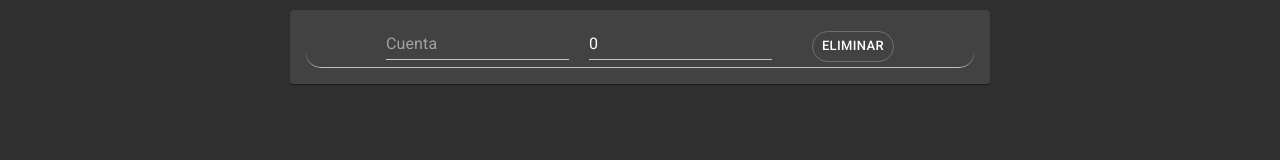
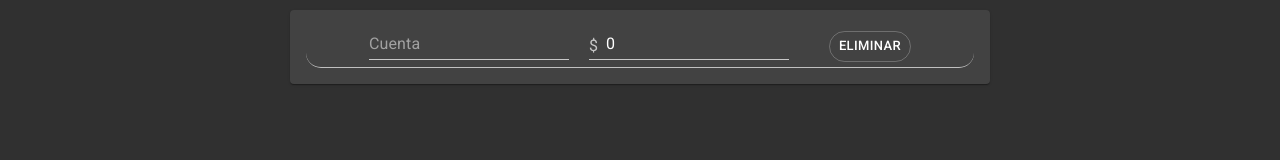
Before and after one commit to roniel-rhack/desfact, a React (Create React App) app: page / in a window 1280 px wide. Shown: the top 160 px of the page. Built offline with nearby package versions, Linux system fonts and the light colour scheme.

Commit message:
Add validation schema & Update components structure

```diff
--- /dev/null
+++ b/src/components/DesgloseField.tsx
@@ -0,0 +1,43 @@
+import React from "react";
+import {Field, FieldArrayRenderProps, FieldAttributes} from "formik";
+import TextField from "@material-ui/core/TextField";
+import {Button} from "@material-ui/core";
+import InputAdornment from "@material-ui/core/InputAdornment";
+
+interface iProps extends FieldAttributes<any> {
+    index: number;
+    arrayHelpers: FieldArrayRenderProps;
+    error?: any;
+}
+
+const DesgloseField = (props: iProps) => {
+    return (
+        <div style={{
+            borderBottom: "solid 1px silver",
+            padding: 5,
+            borderRadius: 15
+        }}>
+            <Field name={`desgloses.${props.index}.cuenta`} as={TextField}
+                   error={props.error?.cuenta}
+                   placeholder="Cuenta" size="small" helperText={props.error?.cuenta}
+                   style={{marginRight: 20, width: 200}}/>
+            <Field type="number" step={0.1} name={`desgloses.${props.index}.imp_cargo`}
+                   error={props.error?.imp_cargo}
+                   as={TextField} size="small" helperText={props.error?.imp_cargo}
+                   placeholder="Importe" style={{marginRight: 40, width: 200}} InputProps={{
+                startAdornment: (
+                    <InputAdornment position="start">
+                        $
+                    </InputAdornment>
+                ),
+            }}/>
+            <Button variant="outlined" size="small"
+                    onClick={() => props.arrayHelpers.remove(props.index)}
+                    style={{
+                        borderRadius: 50
+                    }}>Eliminar</Button>
+        </div>
+    )
+}
+
+export default DesgloseField;
--- a/src/pages/home.tsx
+++ b/src/pages/home.tsx
@@ -4,12 +4,12 @@ import {createStyles, makeStyles, Theme} from '@material-ui/core/styles';
 import Container from '@material-ui/core/Container';
 import desgloseDefaultValue from "../utils/desgloseDefault";
 import saveDbf from "../request/saveDbf";
-import {Field, FieldArray, Form, Formik} from "formik";
-import TextField from "@material-ui/core/TextField";
-import {Button} from "@material-ui/core";
+import {FieldArray, Form, Formik} from "formik";
 import StatusBar from "../components/StatusBar";
 import autoFileName from "../utils/autoFileName";
 import OptionsPanel from "../components/OptionsPanel";
+import DesgloseField from "../components/DesgloseField";
+import validationSchema from "../utils/schemaValidation";
 
 const useStyles = makeStyles((theme: Theme) =>
     createStyles({
@@ -31,6 +31,7 @@ const Home: React.FC = (props: any) => {
         <Container>
             <Paper className={classes.paper}>
                 <Formik initialValues={{desgloses: [desgloseDefaultValue()], fileName: autoFileName()}}
+                        validationSchema={validationSchema}
                         onSubmit={(values, {setSubmitting}) => {
                             setSubmitting(true)
                             saveDbf(values.desgloses)
@@ -47,36 +48,22 @@ const Home: React.FC = (props: any) => {
                                     setSubmitting(false)
                                 })
                         }}>
-                    {({values, setFieldValue, handleSubmit, isSubmitting}) => (
+                    {({values, setFieldValue, handleSubmit, isSubmitting, errors}) => (
                         <Form>
                             <FieldArray name="desgloses">
                                 {arrayHelpers => (
                                     <Fragment>
                                         {values.desgloses.map((desg, index) => (
-                                            <div key={desg.key}
-                                                 style={{
-                                                     borderBottom: "solid 1px silver",
-                                                     padding: 5,
-                                                     borderRadius: 15
-                                                 }}>
-                                                <Field name={`desgloses.${index}.cuenta`} as={TextField}
-                                                       placeholder="Cuenta" size="small"
-                                                       style={{marginRight: 20}}/>
-                                                <Field type="number" step={0.1} name={`desgloses.${index}.imp_cargo`}
-                                                       as={TextField} size="small"
-                                                       placeholder="Importe" style={{marginRight: 40}}/>
-                                                <Button variant="outlined" size="small"
-                                                        onClick={() => arrayHelpers.remove(index)}
-                                                        style={{
-                                                            borderRadius: 50
-                                                        }}>Eliminar</Button>
-                                            </div>
+                                            <DesgloseField index={index} arrayHelpers={arrayHelpers}
+                                                           error={errors.desgloses ? errors.desgloses[index] : undefined}
+                                                           key={index}/>
                                         ))}
                                         <OptionsPanel isSubmitting={isSubmitting} arrayHelpers={arrayHelpers}
                                                       handleSubmit={handleSubmit} fileName={values.fileName}
                                                       setFieldValue={setFieldValue}/>
                                         <StatusBar desgloses={values.desgloses} fileName={values.fileName}/>
                                         {/*<pre>{JSON.stringify(values, null, 2)}</pre>*/}
+                                        {/*<pre>{JSON.stringify(errors, null, 2)}</pre>*/}
                                     </Fragment>
                                 )}
                             </FieldArray>
--- a/src/utils/desgloseDefault.ts
+++ b/src/utils/desgloseDefault.ts
@@ -3,13 +3,12 @@ export interface desgloseInterface {
     cuenta: string;
     contab_ban: boolean;
     pendiente: number;
-    key?: string;
 }
 
 var desgloseDefaultValue = (): desgloseInterface => (
     {
         ...{
-            cuenta: "", imp_cargo: 0, key: "" + Math.random(),
+            cuenta: "", imp_cargo: 0,
             contab_ban: false, pendiente: 0
         }
     }
--- /dev/null
+++ b/src/utils/schemaValidation.ts
@@ -0,0 +1,28 @@
+import * as yup from "yup";
+import {desgloseInterface} from "./desgloseDefault";
+
+const validationSchema = yup.object({
+    fileName: yup.string()
+        .required('Es obligatorio que asigne un nombre de archivo')
+        .max(100, 'El nombre del archivo no puede tener más de 100 caracteres.'),
+    desgloses: yup.array().of(yup.object<desgloseInterface>({
+        cuenta: yup.string()
+            .length(14, 'La cuenta debe tener una longitud de 14 digitos.')
+            .required('La cuenta es obligatoria.')
+            .test('only-numbers', "Este campo solo puede contener números.", (value) => {
+                // eslint-disable-next-line
+                return value == parseInt(value);
+            }),
+        imp_cargo: yup.number()
+            .required("El importe es obligatorio.")
+            .min(1, "El importe a desglosar debe ser mayor que $ 1.00.")
+            .test('rounds', "El importe no puede tener más de dos lugares después del punto.", value => {
+                // eslint-disable-next-line eqeqeq
+                return value == value?.toFixed(2);
+            }),
+        contab_ban: yup.boolean().required(),
+        pendiente: yup.number().required()
+    }))
+})
+
+export default validationSchema;
```
Also changed, not shown: package.json (+8 -12 lines), src/components/OptionsPanel.tsx (+42 -34 lines), 2 other files (tests, documents, lock files or other folders).
